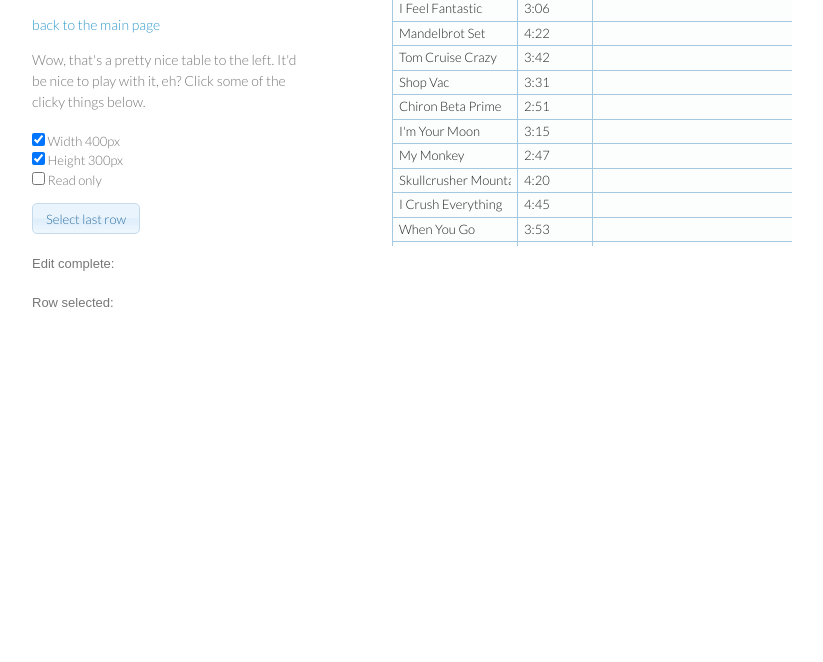
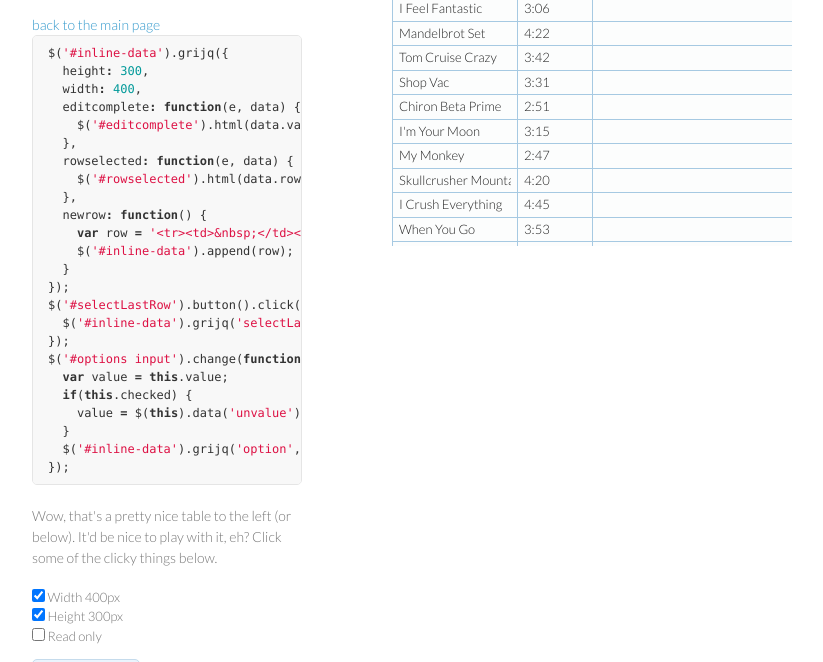
Before and after one commit to realistschuckle/grijq, a website: page examples/all-the-options.html in a window 1280 px wide. Shown: the part 138-800 px from the top of the page, without its empty margins (178-1001 px from the left). Drawn offline with Linux system fonts and the light colour scheme.

Commit message:
Added the code.

```diff
--- a/examples/all-the-options.html
+++ b/examples/all-the-options.html
@@ -79,11 +79,35 @@
         <h2>All the options</h2>
         <nav><div><a href="../">back to the main page</a></div></nav>
         <div>
-          <!-- code here -->
+<div class="highlight"><pre><span class="nx">$</span><span class="p">(</span><span class="s1">&#39;#inline-data&#39;</span><span class="p">).</span><span class="nx">grijq</span><span class="p">({</span>
+  <span class="nx">height</span><span class="o">:</span> <span class="mi">300</span><span class="p">,</span>
+  <span class="nx">width</span><span class="o">:</span> <span class="mi">400</span><span class="p">,</span>
+  <span class="nx">editcomplete</span><span class="o">:</span> <span class="kd">function</span><span class="p">(</span><span class="nx">e</span><span class="p">,</span> <span class="nx">data</span><span class="p">)</span> <span class="p">{</span>
+    <span class="nx">$</span><span class="p">(</span><span class="s1">&#39;#editcomplete&#39;</span><span class="p">).</span><span class="nx">html</span><span class="p">(</span><span class="nx">data</span><span class="p">.</span><span class="nx">val</span><span class="p">);</span>
+  <span class="p">},</span>
+  <span class="nx">rowselected</span><span class="o">:</span> <span class="kd">function</span><span class="p">(</span><span class="nx">e</span><span class="p">,</span> <span class="nx">data</span><span class="p">)</span> <span class="p">{</span>
+    <span class="nx">$</span><span class="p">(</span><span class="s1">&#39;#rowselected&#39;</span><span class="p">).</span><span class="nx">html</span><span class="p">(</span><span class="nx">data</span><span class="p">.</span><span class="nx">row</span><span class="p">.</span><span class="nx">text</span><span class="p">());</span>
+  <span class="p">},</span>
+  <span class="nx">newrow</span><span class="o">:</span> <span class="kd">function</span><span class="p">()</span> <span class="p">{</span>
+    <span class="kd">var</span> <span class="nx">row</span> <span class="o">=</span> <span class="s1">&#39;&lt;tr&gt;&lt;td&gt;&amp;nbsp;&lt;/td&gt;&lt;td&gt;&lt;/td&gt;&lt;td&gt;&lt;/td&gt;&lt;/tr&gt;&#39;</span><span class="p">;</span>
+    <span class="nx">$</span><span class="p">(</span><span class="s1">&#39;#inline-data&#39;</span><span class="p">).</span><span class="nx">append</span><span class="p">(</span><span class="nx">row</span><span class="p">);</span>
+  <span class="p">}</span>
+<span class="p">});</span>
+<span class="nx">$</span><span class="p">(</span><span class="s1">&#39;#selectLastRow&#39;</span><span class="p">).</span><span class="nx">button</span><span class="p">().</span><span class="nx">click</span><span class="p">(</span><span class="kd">function</span><span class="p">()</span> <span class="p">{</span>
+  <span class="nx">$</span><span class="p">(</span><span class="s1">&#39;#inline-data&#39;</span><span class="p">).</span><span class="nx">grijq</span><span class="p">(</span><span class="s1">&#39;selectLastRow&#39;</span><span class="p">);</span>
+<span class="p">});</span>
+<span class="nx">$</span><span class="p">(</span><span class="s1">&#39;#options input&#39;</span><span class="p">).</span><span class="nx">change</span><span class="p">(</span><span class="kd">function</span><span class="p">()</span> <span class="p">{</span>
+  <span class="kd">var</span> <span class="nx">value</span> <span class="o">=</span> <span class="k">this</span><span class="p">.</span><span class="nx">value</span><span class="p">;</span>
+  <span class="k">if</span><span class="p">(</span><span class="k">this</span><span class="p">.</span><span class="nx">checked</span><span class="p">)</span> <span class="p">{</span>
+    <span class="nx">value</span> <span class="o">=</span> <span class="nx">$</span><span class="p">(</span><span class="k">this</span><span class="p">).</span><span class="nx">data</span><span class="p">(</span><span class="s1">&#39;unvalue&#39;</span><span class="p">);</span>
+  <span class="p">}</span>
+  <span class="nx">$</span><span class="p">(</span><span class="s1">&#39;#inline-data&#39;</span><span class="p">).</span><span class="nx">grijq</span><span class="p">(</span><span class="s1">&#39;option&#39;</span><span class="p">,</span> <span class="k">this</span><span class="p">.</span><span class="nx">id</span><span class="p">,</span> <span class="nx">value</span><span class="p">);</span>
+<span class="p">});</span>
+</pre></div>
         </div>
         <p>
-          Wow, that's a pretty nice table to the left. It'd be nice to play
-          with it, eh? Click some of the clicky things below.
+          Wow, that's a pretty nice table to the left (or below). It'd be nice
+          to play with it, eh? Click some of the clicky things below.
         </p>
         <div id="options" class="yui3-cssreset yui3-cssfonts">
           <div><input type="checkbox" checked="checked" value="auto" data-unvalue="400" id="width"> <label for="width">Width 400px</label></div>
```
